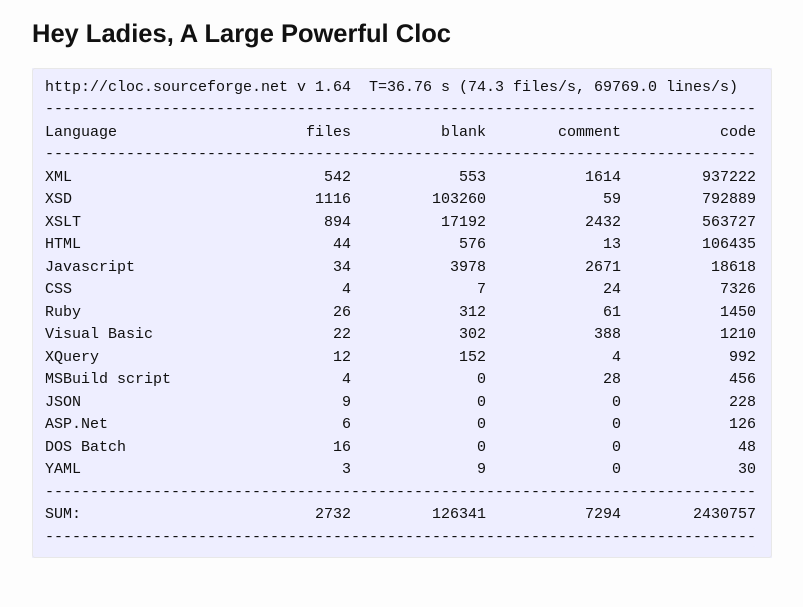
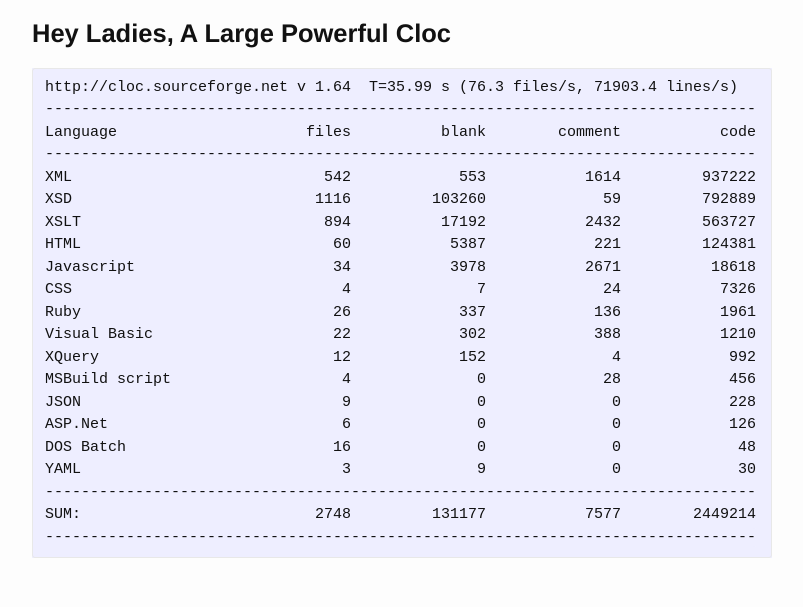
Before and after one commit to slurpcode/beast, a Jekyll site: the page built from about.md, in a window 1280 px wide and 900 px high, scrolled down 3265 px. Shown: the part 181-788 px from the top of the window, without its empty margins (238-1041 px from the left). Built offline with Jekyll 4.4.1, drawn with Linux system fonts in a browser that asks for light colours.

Commit message:
Update about.md

````diff
--- a/about.md
+++ b/about.md
@@ -232,17 +232,17 @@ http://www.opera.com/){:target="_blank"}
 **Hey Ladies, A Large Powerful Cloc**
 =====================================
 ```
-http://cloc.sourceforge.net v 1.64  T=36.76 s (74.3 files/s, 69769.0 lines/s)
+http://cloc.sourceforge.net v 1.64  T=35.99 s (76.3 files/s, 71903.4 lines/s)
 -------------------------------------------------------------------------------
 Language                     files          blank        comment           code
 -------------------------------------------------------------------------------
 XML                            542            553           1614         937222
 XSD                           1116         103260             59         792889
 XSLT                           894          17192           2432         563727
-HTML                            44            576             13         106435
+HTML                            60           5387            221         124381
 Javascript                      34           3978           2671          18618
 CSS                              4              7             24           7326
-Ruby                            26            312             61           1450
+Ruby                            26            337            136           1961
 Visual Basic                    22            302            388           1210
 XQuery                          12            152              4            992
 MSBuild script                   4              0             28            456
@@ -251,6 +251,6 @@ ASP.Net                          6              0              0            126
 DOS Batch                       16              0              0             48
 YAML                             3              9              0             30
 -------------------------------------------------------------------------------
-SUM:                          2732         126341           7294        2430757
+SUM:                          2748         131177           7577        2449214
 -------------------------------------------------------------------------------
 ```
````
